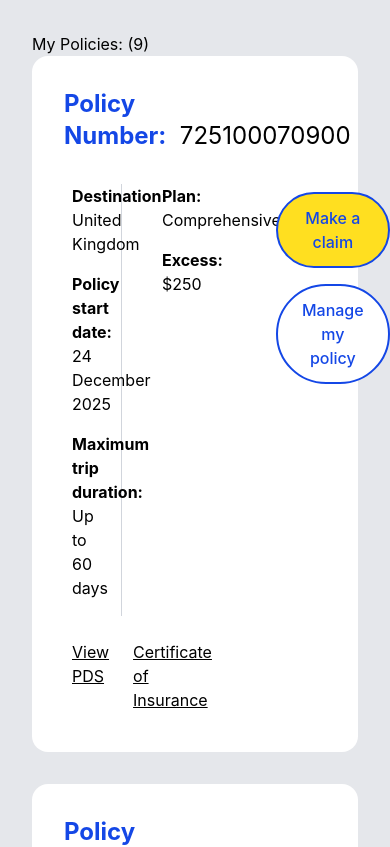
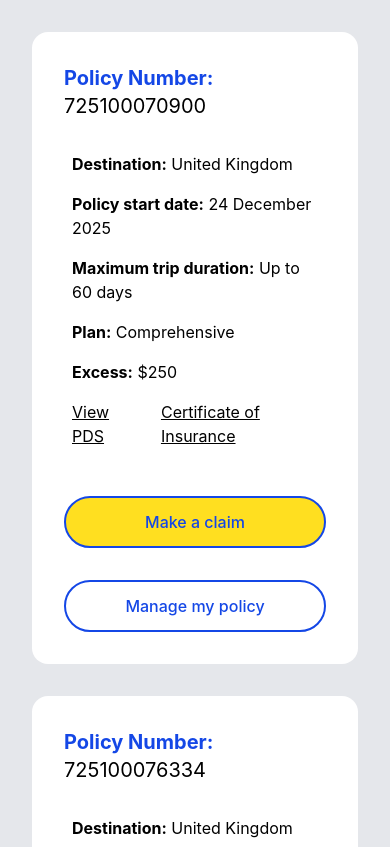
Before and after one commit to krishna1234/covermore-my-policies, a React (Vite) app: page / in a window 390 px wide. Shown: the top 847 px of the page. Built offline with nearby package versions, Linux system fonts and the light colour scheme.

Commit message:
designing Layout for mobile

```diff
--- a/src/components/PolicyCard.tsx
+++ b/src/components/PolicyCard.tsx
@@ -9,19 +9,19 @@ function PolicyCard({ policy }: PolicyCardProps) {
   return (
     <div className='bg-white rounded-2xl p-8 mb-8'>
       <div className='mb-6'>
-        <h2 className='text-2xl'>
-          <span className='font-bold text-blue-700'>
+        <h2 className='text-xl lg:text-2xl'>
+          <span className='block font-bold text-blue-700 lg:inline'>
             Policy Number:
-          </span>&nbsp;&nbsp;
-          {policy.policyNumber}
+          </span>
+          <span className='block lg:inline lg:ml-2'>{policy.policyNumber}</span>
         </h2>
       </div>
-      <div className='flex justify-between gap-10'>
+      <div className='flex flex-col lg:flex-row gap-10'>
         <div className='flex-1 p-2'>
-          <div className='grid grid-cols-2 gap-10'>
+          <div className='grid grid-cols-1 lg:grid-cols-2 lg:gap-10'>
 
             {/* Left Column */}
-            <div className='pr-8 border-r border-gray-300'>
+            <div className='lg:pr-8 lg:border-r lg:border-gray-300'>
 
               <div className="mb-4">
                 <span className="font-bold">
@@ -89,7 +89,7 @@ function PolicyCard({ policy }: PolicyCardProps) {
 
           {/* footer for links */}
 
-          <div className="mt-6 flex gap-6">
+          <div className="lg:mt-6 flex gap-6">
             <a
               href="#"
               className="
@@ -119,10 +119,10 @@ function PolicyCard({ policy }: PolicyCardProps) {
 
         {/* Buttons Area */}
 
-        <div className='w-64 p-4'>
+        <div className='w-full lg:w-64 flex flex-col gap-4'>
           <button
             type='button'
-            className='w-full px-6 py-3 rounded-full border-2 border-blue-700 bg-yellow-300 text-blue-700 text-center font-medium focus:outline focus:outline-2 focus:outline-blue-500'
+            className='w-full px-6 py-3 rounded-full border-2 border-blue-700 bg-yellow-300 text-blue-700 text-center font-medium focus:outline focus:outline-2 focus:outline-blue-500 cursor-pointer'
             onClick={()  => {}}
           >
             Make a claim
@@ -144,6 +144,7 @@ function PolicyCard({ policy }: PolicyCardProps) {
               focus:outline
               focus:outline-2
               focus:outline-blue-500
+              cursor-pointer
             "
             onClick={() => {}}
           >
--- a/src/pages/MyPolicies.tsx
+++ b/src/pages/MyPolicies.tsx
@@ -27,7 +27,6 @@ function MyPolicies() {
 
   return(
     <div className="max-w-6xl mx-auto p-8">
-      My Policies: ({sortedPolicies.length})
       <>
         {sortedPolicies.map((policy) => {
           return <PolicyCard
```
